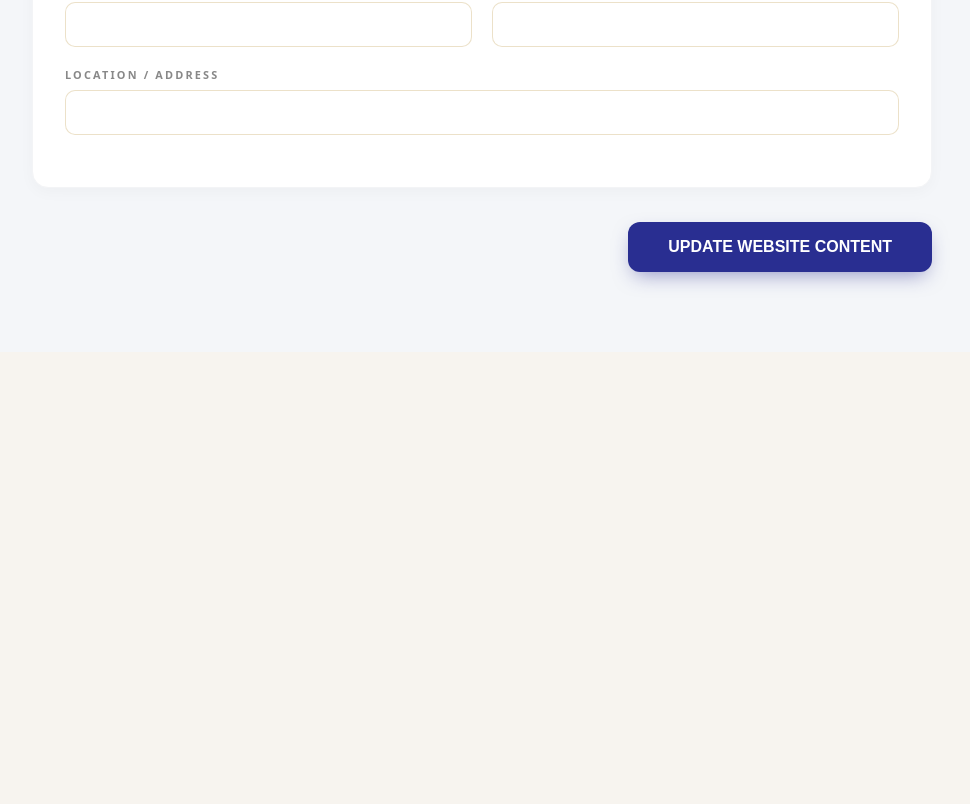
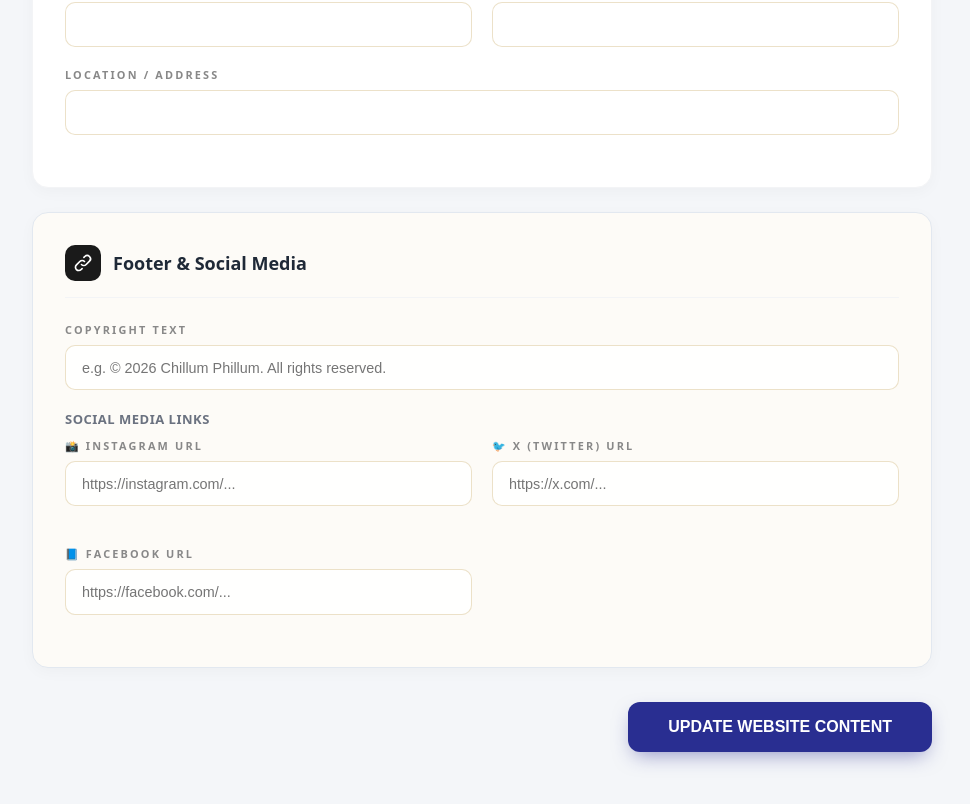
Before and after one commit to Vinaypathak90/CHILLUM_PHILLUM_project, a React (Vite) app in the folder frontend/: page /dashboard/content in a window 1280 px wide. Shown: the part 3705-4509 px from the top of the page, without its empty margins (268-1238 px from the left). Before the commit the page ends 4057 px from the top, so only its background shows below. Built offline with nearby package versions, Linux system fonts and the light colour scheme; no server answers; sample sign-in values are in the browser's storage.

Commit message:
social link

```diff
--- a/frontend/src/pages/admin/ManageContent.jsx
+++ b/frontend/src/pages/admin/ManageContent.jsx
@@ -9,7 +9,11 @@ const ManageContent = () => {
         hero: { backgroundImages: [''], eyebrow: '', titleMain: '', titleHighlight: '', subtitle: '' },
         about: { label: '', titleMain: '', titleHighlight: '', titleEnd: '', paragraphs: [''], images: ['', '', ''] },
         studio: { label: '', titleMain: '', titleHighlight: '', titleEnd: '', cards: [{image: '', label: ''}, {image: '', label: ''}, {image: '', label: ''}, {image: '', label: ''}] },
-        contact: { email: '', phone: '', location: '' }
+        contact: { email: '', phone: '', location: '' },
+        footer: {
+            copyrightText: '',
+            socials: { instagram: '', x: '', facebook: '' }
+        }
     });
 
     const [loading, setLoading] = useState(true);
@@ -29,7 +33,15 @@ const ManageContent = () => {
                         hero: { ...prev.hero, ...res.data.data.hero },
                         about: { ...prev.about, ...res.data.data.about },
                         studio: { ...prev.studio, ...res.data.data.studio },
-                        contact: { ...prev.contact, ...res.data.data.contact }
+                        contact: { ...prev.contact, ...res.data.data.contact },
+                        footer: {
+                            ...prev.footer,
+                            ...(res.data.data.footer || {}),
+                            socials: {
+                                ...prev.footer.socials,
+                                ...(res.data.data.footer?.socials || {})
+                            }
+                        }
                     }));
                 }
                 setLoading(false);
@@ -114,6 +126,31 @@ const ManageContent = () => {
         } else {
             handleChange(section, field, '');
         }
+    };
+    const handleSocialChange = (platform, value) => {
+        let finalValue = value.trim();
+
+        // 🔥 AUTO-FIX: Add https:// if URL doesn't have protocol
+        if (finalValue && !finalValue.match(/^https?:\/\//)) {
+            finalValue = 'https://' + finalValue;
+        }
+
+        setContent(prev => {
+            // 🔥 FIX: Safe data extraction taaki code crash na ho
+            const safeFooter = prev.footer || {};
+            const safeSocials = safeFooter.socials || {};
+
+            return {
+                ...prev,
+                footer: {
+                    ...safeFooter,
+                    socials: {
+                        ...safeSocials,
+                        [platform]: finalValue
+                    }
+                }
+            };
+        });
     };
 
     const handleSave = async (e) => {
@@ -389,7 +426,60 @@ const ManageContent = () => {
                         <input type="text" className="form-input" value={content.contact?.location || ''} onChange={(e) => handleChange('contact', 'location', e.target.value)} />
                     </div>
                 </div>
+{/* 🔥 NAYA: FOOTER & SOCIAL MEDIA SECTION ── */}
+                <div className="form-section" style={{ backgroundColor: '#fdfbf7', border: '1px solid #e2e8f0' }}>
+                    <div className="section-header">
+                        <div className="section-icon" style={{ backgroundColor: '#1a1a1a', color: '#fff' }}>
+                            <svg width="20" height="20" fill="none" viewBox="0 0 24 24" stroke="currentColor" strokeWidth="2"><path strokeLinecap="round" strokeLinejoin="round" d="M13.828 10.172a4 4 0 00-5.656 0l-4 4a4 4 0 105.656 5.656l1.102-1.101m-.758-4.899a4 4 0 005.656 0l4-4a4 4 0 00-5.656-5.656l-1.1 1.1" /></svg>
+                        </div>
+                        <h3>Footer & Social Media</h3>
+                    </div>
 
+                    <div className="form-group">
+                        <label className="form-label">Copyright Text</label>
+                        <input
+                            type="text"
+                            className="form-input"
+                            value={content.footer?.copyrightText || ''}
+                            onChange={(e) => handleChange('footer', 'copyrightText', e.target.value)}
+                            placeholder="e.g. © 2026 Chillum Phillum. All rights reserved."
+                        />
+                    </div>
+
+                    <label className="form-label" style={{display: 'block', marginTop: '20px', marginBottom: '10px'}}>Social Media Links</label>
+                    <div className="form-grid-2">
+                        <div className="form-group">
+                            <label className="form-label">📸 Instagram URL</label>
+                            <input
+                                type="url"
+                                className="form-input"
+                                placeholder="https://instagram.com/..."
+                                value={content.footer?.socials?.instagram || ''}
+                                onChange={(e) => handleSocialChange('instagram', e.target.value)}
+                            />
+                        </div>
+                        <div className="form-group">
+                            <label className="form-label">🐦 X (Twitter) URL</label>
+                            <input
+                                type="url"
+                                className="form-input"
+                                placeholder="https://x.com/..."
+                                value={content.footer?.socials?.x || ''}
+                                onChange={(e) => handleSocialChange('x', e.target.value)}
+                            />
+                        </div>
+                        <div className="form-group">
+                            <label className="form-label">📘 Facebook URL</label>
+                            <input
+                                type="url"
+                                className="form-input"
+                                placeholder="https://facebook.com/..."
+                                value={content.footer?.socials?.facebook || ''}
+                                onChange={(e) => handleSocialChange('facebook', e.target.value)}
+                            />
+                        </div>
+                    </div>
+                </div>
                 {/* ── SAVE BUTTON ── */}
                 <div className="form-actions">
                     <button type="submit" disabled={saving} className="save-btn">
--- a/frontend/src/pages/public/Home.jsx
+++ b/frontend/src/pages/public/Home.jsx
@@ -102,7 +102,11 @@ const Home = () => {
   // 🔥 SLIDER STATES (Moved to top level)
   const [clients, setClients] = useState([]);
   const [loadingClients, setLoadingClients] = useState(true);
+  const [footerImgFailed, setFooterImgFailed] = useState(false);
 
+useEffect(() => {
+    setFooterImgFailed(false);
+}, [data.pageContent?.nav?.logoImage]);
   // 2. ALL EFFECTS
 
   // Lock background scroll when any modal is open
@@ -124,6 +128,7 @@ const Home = () => {
           axios.get(`${config.API_BASE_URL}/team`),
           axios.get(`${config.API_BASE_URL}/campaigns`)
         ]);
+
 
         setData({
           pageContent: contentRes.data.data,
@@ -289,6 +294,19 @@ const Home = () => {
   const aboutParagraphs = content.about?.paragraphs?.length > 0 ? content.about.paragraphs : ["We combine cinematic vision with advertising craft and photography excellence..."];
   const displayStats = content.about?.stats?.length > 0 ? content.about.stats : [{ number: "50+", label: "PROJECTS" }, { number: "5+", label: "YEARS" }, { number: "30+", label: "CLIENTS" }];
 
+  // 🔥 BULLETPROOF URL FIXER
+const getValidUrl = (url) => {
+  if (!url || typeof url !== 'string' || url.trim() === '' || url === '#') return null;
+  let cleanUrl = url.trim();
+  if (!cleanUrl.startsWith('http://') && !cleanUrl.startsWith('https://')) {
+    return `https://${cleanUrl}`;
+  }
+  return cleanUrl;
+};
+
+const instagramUrl = getValidUrl(content.footer?.socials?.instagram);
+const xUrl = getValidUrl(content.footer?.socials?.x);
+const facebookUrl = getValidUrl(content.footer?.socials?.facebook);
   // 6. MAIN RENDER
   return (
     <>
@@ -494,11 +512,68 @@ const Home = () => {
       </section>
 
       {/* ── FOOTER ── */}
+{/* ── FOOTER ── */}
       <footer>
-        <div className="footer-logo">{content.nav?.logoText || 'CHILLUM PHILLUM'}</div>
-        <p className="footer-copy">{content.footer?.copyrightText || '© 2026 Chillum Phillum. All rights reserved.'}</p>
-        <div className="footer-links">
-          <a href="#about">About</a><a href="#projects">Projects</a><a href="#contact">Contact</a>
+        <div className="footer-top">
+          {/* LOGO LOGIC (Image with Text Fallback) */}
+          <div className="footer-logo">
+            {!footerImgFailed && content.nav?.logoImage ? (
+              <img
+                src={content.nav.logoImage}
+                alt="Chillum Phillum"
+                className="footer-logo-img"
+                onError={() => setFooterImgFailed(true)}
+              />
+            ) : (
+              <span>{content.nav?.logoText || 'CHILLUM PHILLUM'}</span>
+            )}
+          </div>
+
+          {/* SOCIAL MEDIA ICONS (Controlled by Backend) */}
+          <div className="footer-socials">
+            {/* Instagram */}
+           <a
+  href={instagramUrl || '#'}
+  target="_blank"
+  rel="noopener noreferrer"
+  aria-label="Instagram"
+  onClick={(e) => { if (!instagramUrl) e.preventDefault(); }}
+  style={{ cursor: instagramUrl ? 'pointer' : 'default', opacity: instagramUrl ? 1 : 0.5 }}
+>
+              <svg viewBox="0 0 24 24"><path d="M12 2.163c3.204 0 3.584.012 4.85.07 3.252.148 4.771 1.691 4.919 4.919.058 1.265.069 1.645.069 4.849 0 3.205-.012 3.584-.069 4.849-.149 3.225-1.664 4.771-4.919 4.919-1.266.058-1.644.07-4.85.07-3.204 0-3.584-.012-4.849-.07-3.26-.149-4.771-1.699-4.919-4.92-.058-1.265-.07-1.644-.07-4.849 0-3.204.013-3.583.07-4.849.149-3.227 1.664-4.771 4.919-4.919 1.266-.057 1.645-.069 4.849-.069zM12 0C8.741 0 8.333.014 7.053.072 2.695.272.273 2.69.073 7.052.014 8.333 0 8.741 0 12c0 3.259.014 3.668.072 4.948.2 4.358 2.618 6.78 6.98 6.98C8.333 23.986 8.741 24 12 24c3.259 0 3.668-.014 4.948-.072 4.354-.2 6.782-2.618 6.979-6.98.059-1.28.073-1.689.073-4.948 0-3.259-.014-3.667-.072-4.947-.196-4.354-2.617-6.78-6.979-6.98C15.668.014 15.259 0 12 0zm0 5.838a6.162 6.162 0 100 12.324 6.162 6.162 0 000-12.324zM12 16a4 4 0 110-8 4 4 0 010 8zm6.406-11.845a1.44 1.44 0 100 2.881 1.44 1.44 0 000-2.881z"/></svg>
+            </a>
+            {/* X (Twitter) */}
+            <a
+  href={xUrl || '#'}
+  target="_blank"
+  rel="noopener noreferrer"
+  aria-label="X (Twitter)"
+  onClick={(e) => { if (!xUrl) e.preventDefault(); }}
+  style={{ cursor: xUrl ? 'pointer' : 'default', opacity: xUrl ? 1 : 0.5 }}
+>
+              <svg viewBox="0 0 24 24"><path d="M18.244 2.25h3.308l-7.227 8.26 8.502 11.24H16.17l-5.214-6.817L4.99 21.75H1.68l7.73-8.835L1.254 2.25H8.08l4.713 6.231zm-1.161 17.52h1.833L7.084 4.126H5.117z"/></svg>
+            </a>
+            {/* Facebook */}
+          <a
+  href={facebookUrl || '#'}
+  target="_blank"
+  rel="noopener noreferrer"
+  aria-label="Facebook"
+  onClick={(e) => { if (!facebookUrl) e.preventDefault(); }}
+  style={{ cursor: facebookUrl ? 'pointer' : 'default', opacity: facebookUrl ? 1 : 0.5 }}
+>
+              <svg viewBox="0 0 24 24"><path d="M24 12.073c0-6.627-5.373-12-12-12s-12 5.373-12 12c0 5.99 4.388 10.954 10.125 11.854v-8.385H7.078v-3.469h3.047V9.43c0-3.007 1.792-4.669 4.533-4.669 1.312 0 2.686.235 2.686.235v2.953H15.83c-1.491 0-1.956.925-1.956 1.874v2.25h3.328l-.532 3.469h-2.796v8.385C19.612 23.027 24 18.062 24 12.073z"/></svg>
+            </a>
+          </div>
+        </div>
+
+        <div className="footer-bottom">
+          <p className="footer-copy">{content.footer?.copyrightText || '© 2026 Chillum Phillum. All rights reserved.'}</p>
+          <div className="footer-links">
+            <a href="#about">About</a>
+            <a href="#projects">Projects</a>
+            <a href="#contact">Contact</a>
+          </div>
         </div>
       </footer>
 
```
Also changed, not shown: frontend/src/index.css (+89 -10 lines), 1 other file (tests, documents, lock files or other folders).
